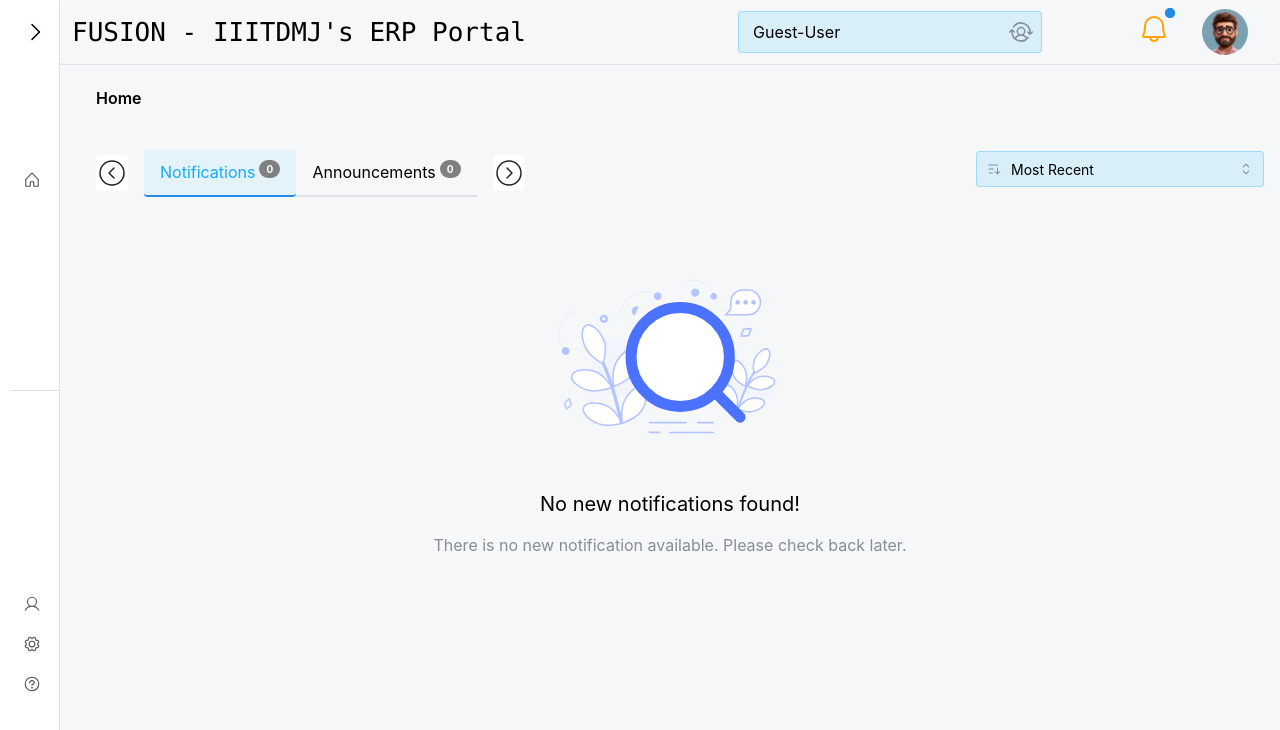
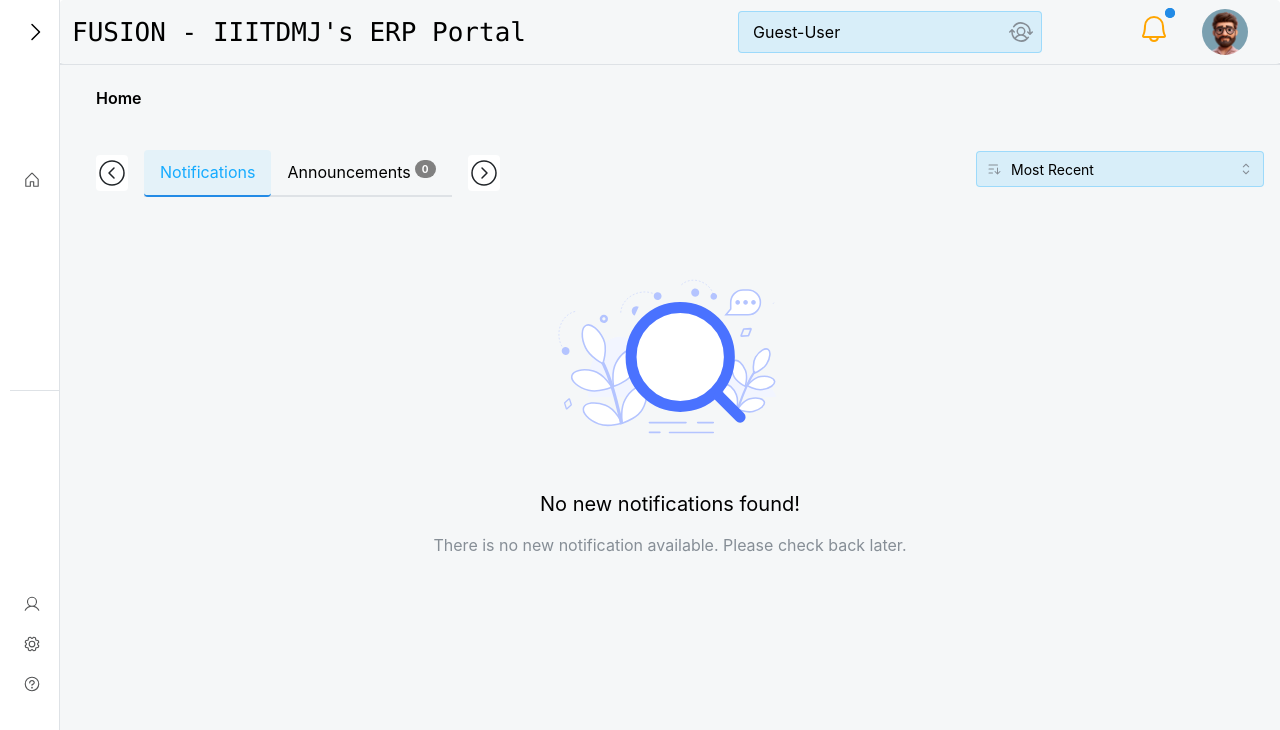
Before and after one commit to vishalverma9572/Fusion-client, a React (Vite) app: page /dashboard in a window 1280 px wide. Shown: the top 730 px of the page. Built offline with nearby package versions, Linux system fonts and the light colour scheme.

Commit message:
minor changes

```diff
--- a/src/Modules/Dashboard/dashboardNotifications.jsx
+++ b/src/Modules/Dashboard/dashboardNotifications.jsx
@@ -298,7 +298,7 @@ function Dashboard() {
                   >
                     <Flex gap="4px">
                       <Text>{item.title}</Text>
-                      {activeTab !== index && (
+                      {activeTab !== index.toString() && (
                         <Badge
                           color={notification_count === 0 ? "grey" : "blue"}
                           size="sm"
```
